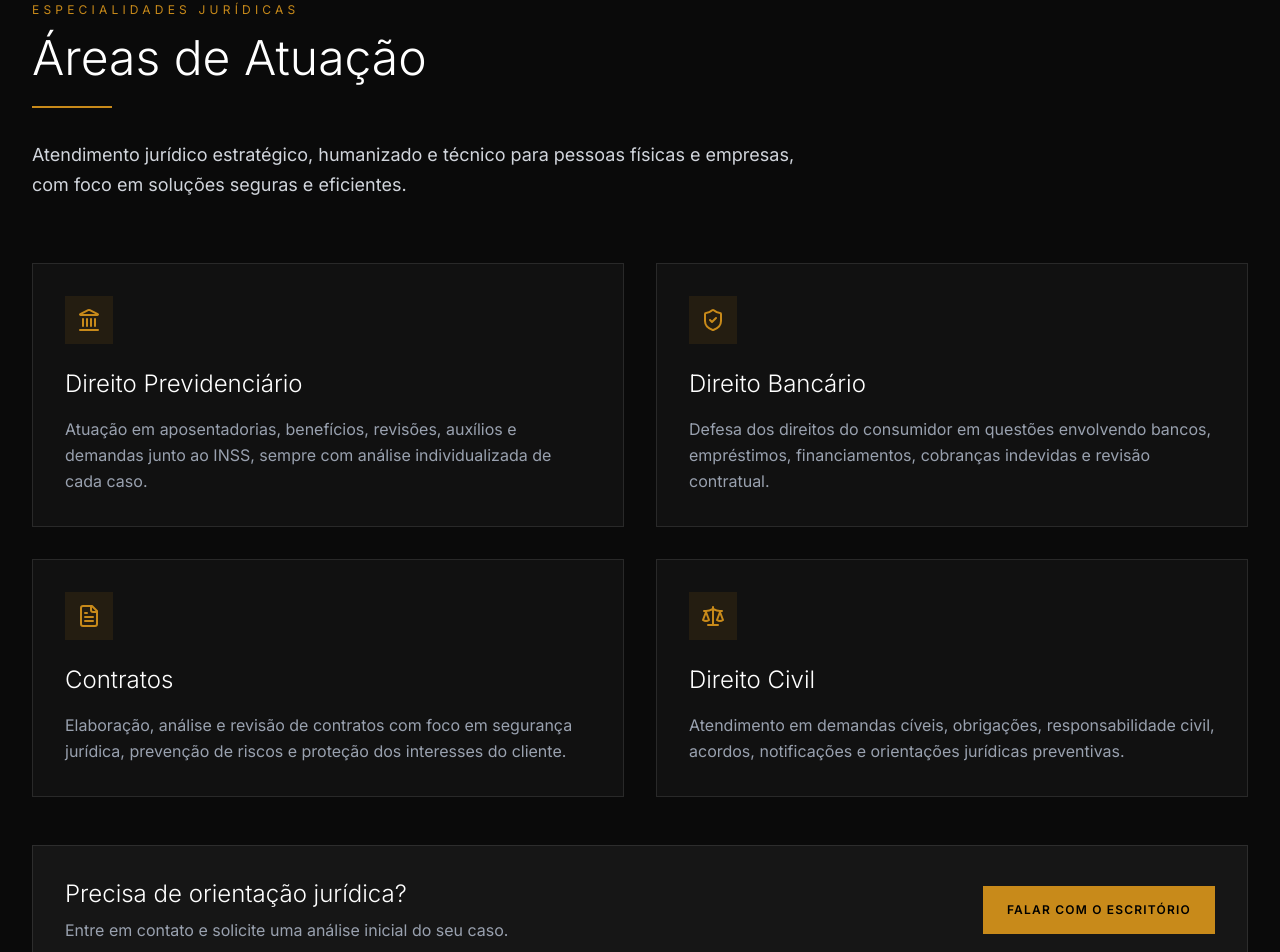
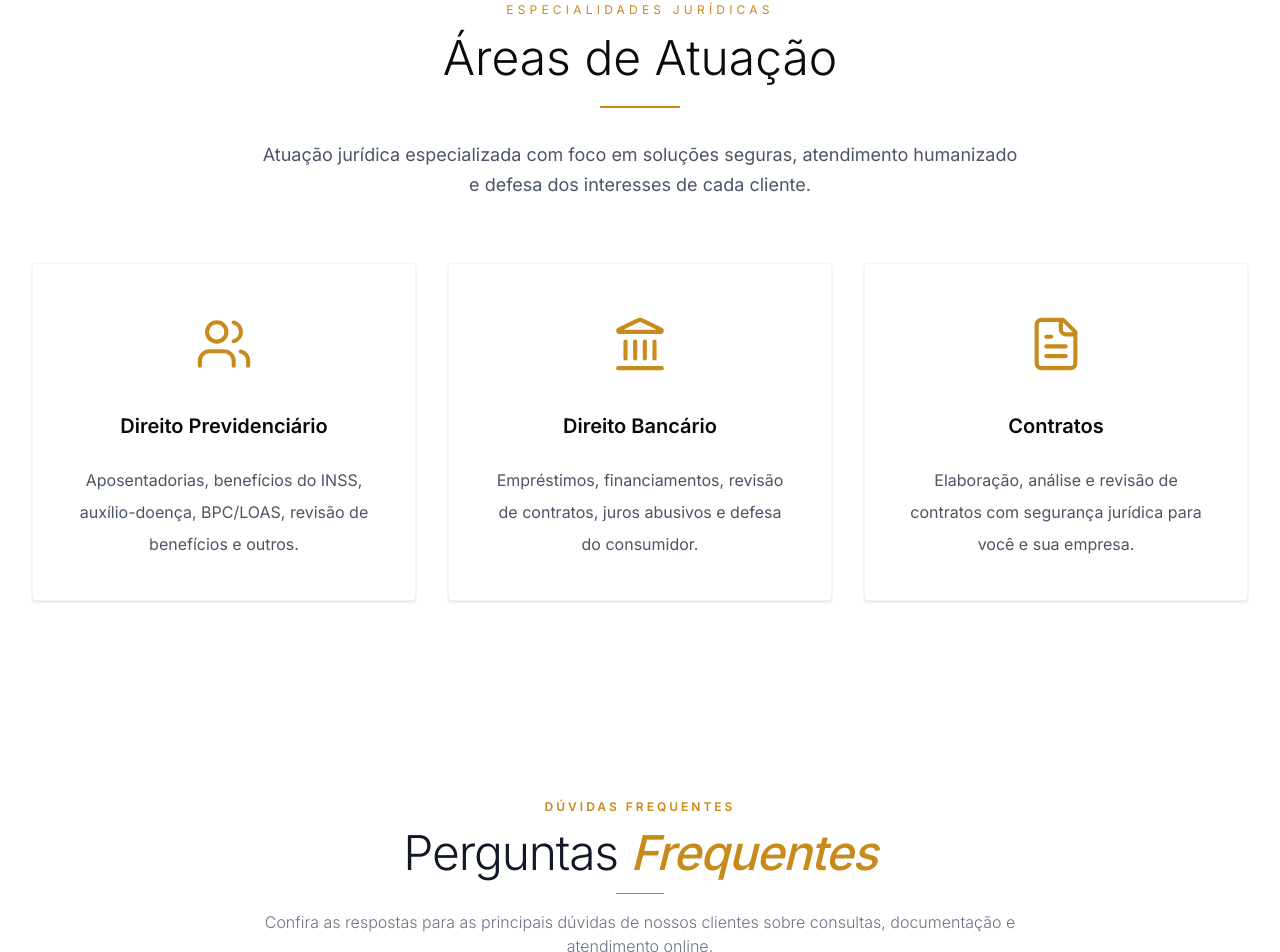
Before and after one commit to SergioooAlexandre/eribaldo-pinheiro-advocacia, a React (Vite) app: page / in a window 1280 px wide. Shown: the part 2692-3644 px from the top of the page. Built offline with nearby package versions, Linux system fonts and the light colour scheme.

Commit message:
Atualiza areas de atuacao

```diff
--- a/src/components/AreasAtuacao.tsx
+++ b/src/components/AreasAtuacao.tsx
@@ -1,30 +1,24 @@
 import React from 'react';
-import { Landmark, FileText, ShieldCheck, Scale } from 'lucide-react';
+import { Users, Landmark, FileText } from 'lucide-react';
 
 const areas = [
   {
-    icon: Landmark,
+    icon: Users,
     title: 'Direito Previdenciário',
     description:
-      'Atuação em aposentadorias, benefícios, revisões, auxílios e demandas junto ao INSS, sempre com análise individualizada de cada caso.',
+      'Aposentadorias, benefícios do INSS, auxílio-doença, BPC/LOAS, revisão de benefícios e outros.',
   },
   {
-    icon: ShieldCheck,
+    icon: Landmark,
     title: 'Direito Bancário',
     description:
-      'Defesa dos direitos do consumidor em questões envolvendo bancos, empréstimos, financiamentos, cobranças indevidas e revisão contratual.',
+      'Empréstimos, financiamentos, revisão de contratos, juros abusivos e defesa do consumidor.',
   },
   {
     icon: FileText,
     title: 'Contratos',
     description:
-      'Elaboração, análise e revisão de contratos com foco em segurança jurídica, prevenção de riscos e proteção dos interesses do cliente.',
-  },
-  {
-    icon: Scale,
-    title: 'Direito Civil',
-    description:
-      'Atendimento em demandas cíveis, obrigações, responsabilidade civil, acordos, notificações e orientações jurídicas preventivas.',
+      'Elaboração, análise e revisão de contratos com segurança jurídica para você e sua empresa.',
   },
 ];
 
@@ -32,10 +26,10 @@ export default function AreasAtuacao() {
   return (
     <section
       id="areas"
-      className="w-full bg-[#0A0A0A] text-white py-16 md:py-24 px-4 sm:px-6 lg:px-8"
+      className="w-full bg-white text-[#0A0A0A] py-16 md:py-24 px-4 sm:px-6 lg:px-8"
     >
       <div className="max-w-7xl mx-auto">
-        <div className="max-w-3xl mb-12 md:mb-16">
+        <div className="text-center max-w-3xl mx-auto mb-12 md:mb-16">
           <span className="text-xs uppercase tracking-[0.35em] text-[#C88A1A] block mb-4">
             Especialidades Jurídicas
           </span>
@@ -44,61 +38,42 @@ export default function AreasAtuacao() {
             Áreas de Atuação
           </h2>
 
-          <div className="w-20 h-[2px] bg-[#C88A1A] mb-8"></div>
+          <div className="w-20 h-[2px] bg-[#C88A1A] mx-auto mb-8"></div>
 
-          <p className="text-gray-300 leading-relaxed text-base md:text-lg">
-            Atendimento jurídico estratégico, humanizado e técnico para pessoas
-            físicas e empresas, com foco em soluções seguras e eficientes.
+          <p className="text-gray-600 leading-relaxed text-base md:text-lg">
+            Atuação jurídica especializada com foco em soluções seguras,
+            atendimento humanizado e defesa dos interesses de cada cliente.
           </p>
         </div>
 
-        <div className="grid grid-cols-1 md:grid-cols-2 gap-6 lg:gap-8">
+        <div className="grid grid-cols-1 md:grid-cols-3 gap-6 lg:gap-8">
           {areas.map((area, index) => {
             const Icon = area.icon;
 
             return (
               <div
                 key={index}
-                className="group bg-[#111111] border border-white/10 p-6 md:p-8 hover:border-[#C88A1A]/70 transition duration-300"
+                className="bg-white border border-gray-100 rounded-sm p-8 md:p-10 text-center shadow-sm hover:shadow-xl hover:border-[#C88A1A]/40 transition duration-300"
               >
-                <div className="w-12 h-12 bg-[#C88A1A]/10 flex items-center justify-center mb-6 group-hover:bg-[#C88A1A] transition">
+                <div className="w-20 h-20 mx-auto mb-7 flex items-center justify-center">
                   <Icon
-                    size={24}
-                    className="text-[#C88A1A] group-hover:text-black transition"
+                    size={58}
+                    strokeWidth={1.7}
+                    className="text-[#C88A1A]"
                   />
                 </div>
 
-                <h3 className="text-xl md:text-2xl font-light mb-4">
+                <h3 className="text-lg md:text-xl font-semibold text-[#0A0A0A] mb-6">
                   {area.title}
                 </h3>
 
-                <p className="text-gray-400 leading-relaxed text-sm md:text-base">
+                <p className="text-gray-600 leading-8 text-sm md:text-base">
                   {area.description}
                 </p>
               </div>
             );
           })}
         </div>
-
-        <div className="mt-12 bg-white/5 border border-white/10 p-6 md:p-8 flex flex-col md:flex-row items-start md:items-center justify-between gap-6">
-          <div>
-            <h3 className="text-xl md:text-2xl font-light mb-2">
-              Precisa de orientação jurídica?
-            </h3>
-            <p className="text-gray-400 text-sm md:text-base">
-              Entre em contato e solicite uma análise inicial do seu caso.
-            </p>
-          </div>
-
-          <a
-            href="https://wa.me/5527997945980"
-            target="_blank"
-            rel="noreferrer"
-            className="bg-[#C88A1A] text-black px-6 py-4 text-xs uppercase tracking-widest font-semibold hover:bg-white transition w-full md:w-auto text-center"
-          >
-            Falar com o escritório
-          </a>
-        </div>
       </div>
     </section>
   );
```
